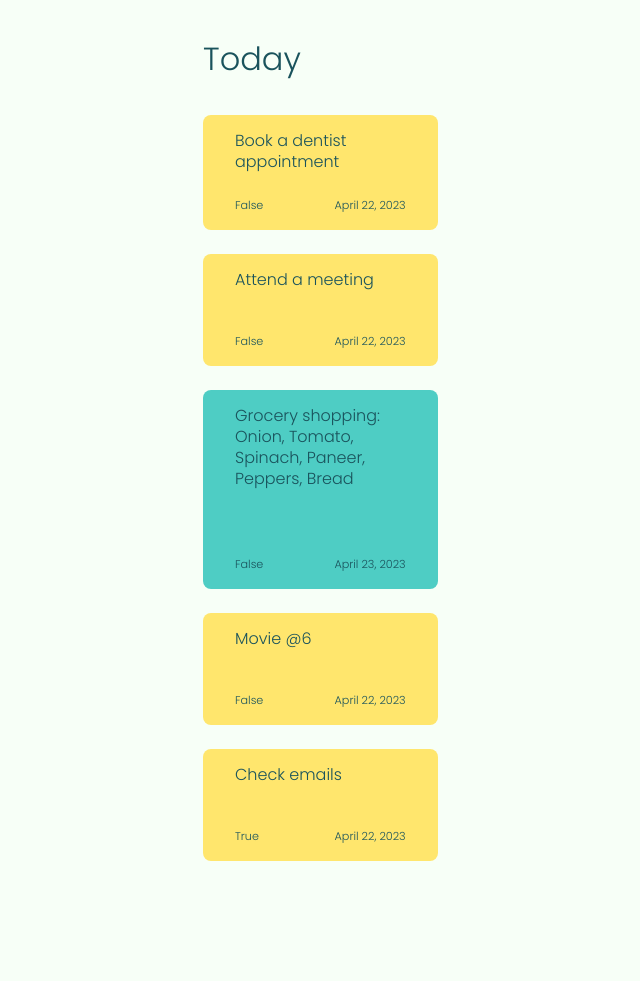
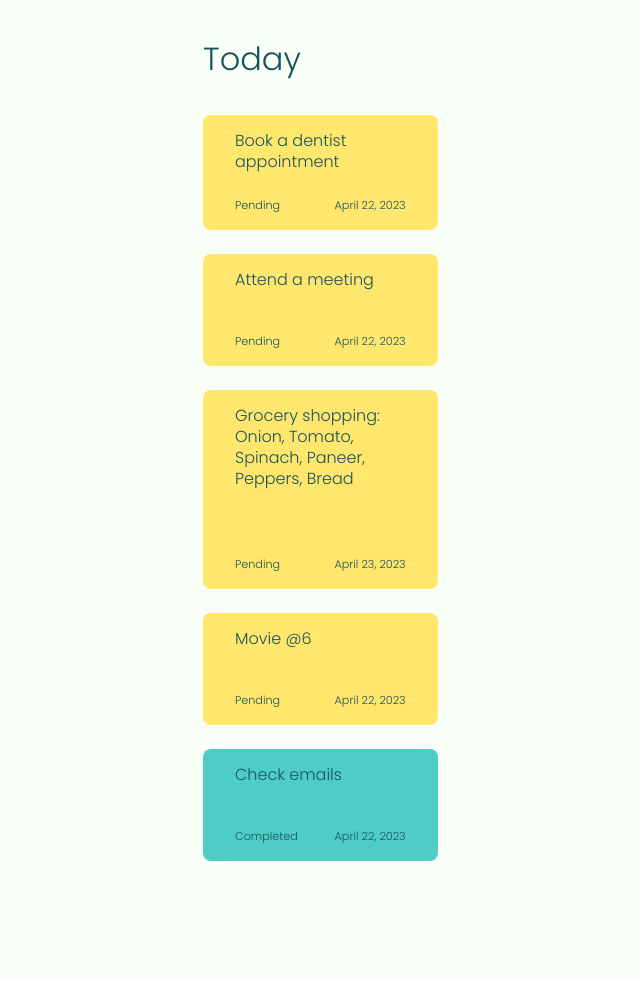
Before and after one commit to darshansp8/To-do, a Django app: page /tasks/ in a window 1280 px wide. Shown: the part 221-1202 px from the top of the page, without its empty margins (37-677 px from the left). Run offline with Django 4.2, Linux system fonts and the light colour scheme; data comes from the database, SQL or seed files in the repository; both versions use the stored data as it was after the commit.

Commit message:
Implemented logic to highlight completed tasks

```diff
--- a/to_do/static/style.css
+++ b/to_do/static/style.css
@@ -72,13 +72,21 @@ body{
 .tasks--tab{
     padding: 1rem 2rem;
     margin-bottom: 1.5rem;
-    background-color: var(--yellow-color);
+    /* background-color: var(--yellow-color); */
     border-radius: .5rem;
 }
 
-.tasks--tab:nth-child(4){
+.tasks--tab__ongoing{
+    background-color: var(--yellow-color);
+}
+
+.tasks--tab__success{
     background-color: var(--secondary-color);
 }
+
+/* .tasks--tab:nth-child(4){
+    background-color: var(--secondary-color);
+} */
 
 .tasks--body{
     font-size: 1rem;
--- a/to_do/templates/index.html
+++ b/to_do/templates/index.html
@@ -21,11 +21,19 @@
         <div class="tasks--container">
             <h2 class="tasks--title">Today</h2>
             {% for task in tasks %}
-            <div class="tasks--tab">
+            {% if task.task_status == True %}
+            <div class="tasks--tab tasks--tab__success">
+            {% else %}
+            <div class="tasks--tab tasks--tab__ongoing">
+            {% endif %}
                 <div class="tasks--body">
                     <p class="tasks--content">{{ task.task_desc }}</p>
                     <div class="tasks--info">
-                        <div class="tasks--status">{{ task.task_status }}</div>
+                        {% if task.task_status == False %}
+                        <div class="tasks--status">Pending</div>
+                        {% else %}
+                        <div class="tasks--status">Completed</div>
+                        {% endif %}
                         <div class="tasks--date">{{ task.task_created }}</div>
                     </div>
                 </div>
```
Also changed, not shown: to_do/db.sqlite3.
